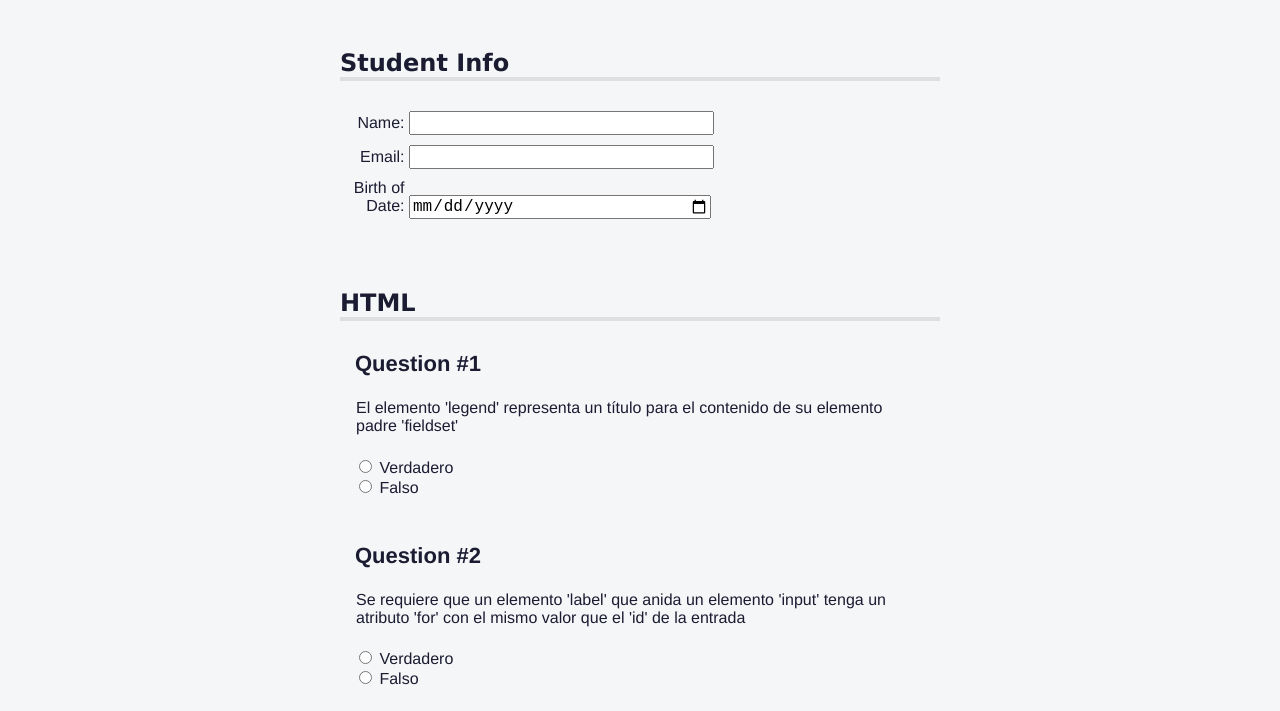
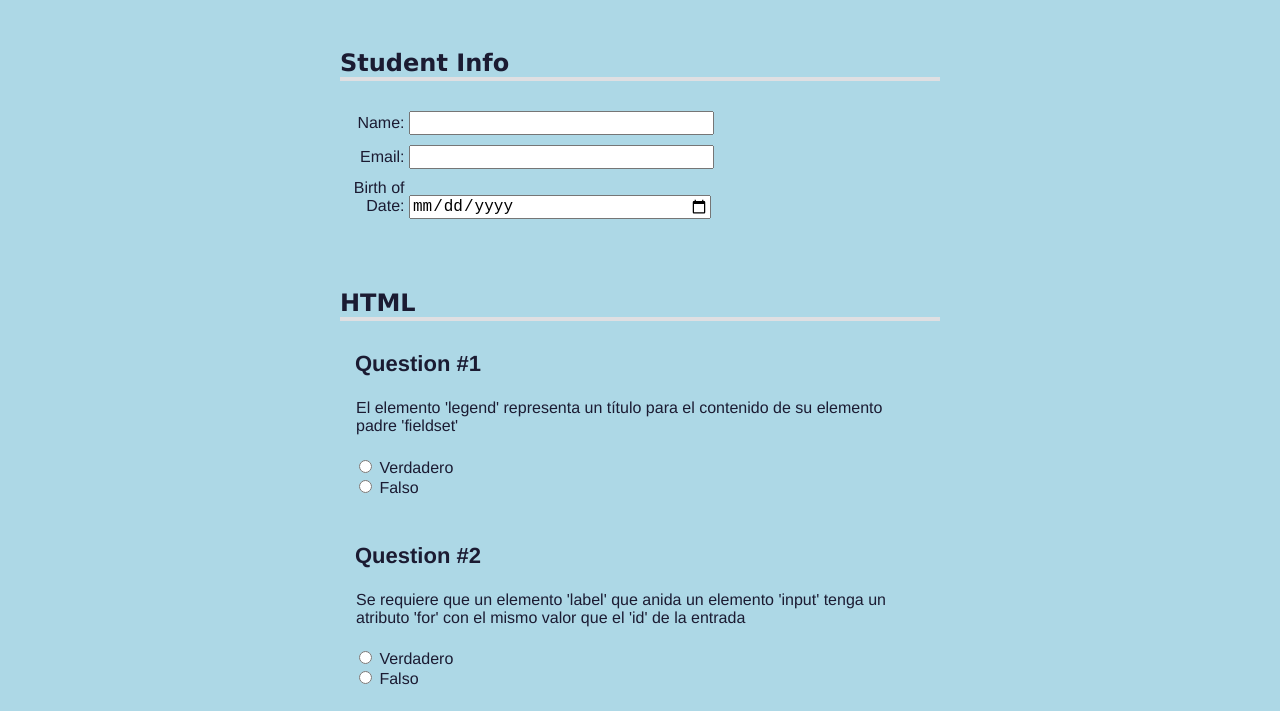
Before and after one commit to PlxCdT/Tarea-5.-Cuestionario, a plain HTML site: page index.html in a window 1280 px wide. Shown: the part 61-772 px from the top of the page. Drawn offline with Linux system fonts and the light colour scheme.

Commit message:
Cambio color fondo

```diff
--- a/styles.css
+++ b/styles.css
@@ -4,7 +4,7 @@
 }}
 
 body {
-  background: #f5f6f7;
+  background: lightblue;
   color: #1b1b32;
   font-family: Helvetica;
   margin: 0;
```
